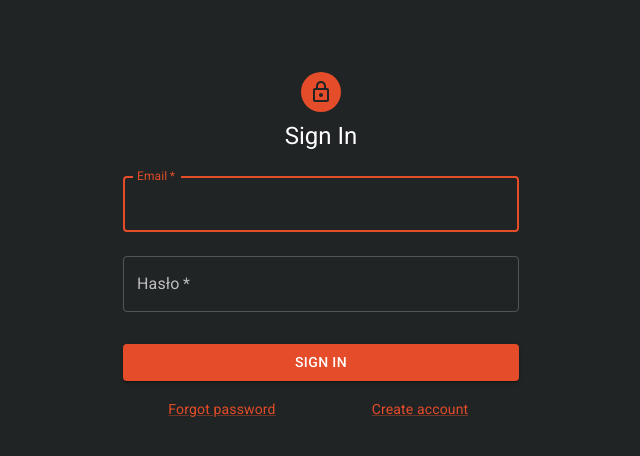
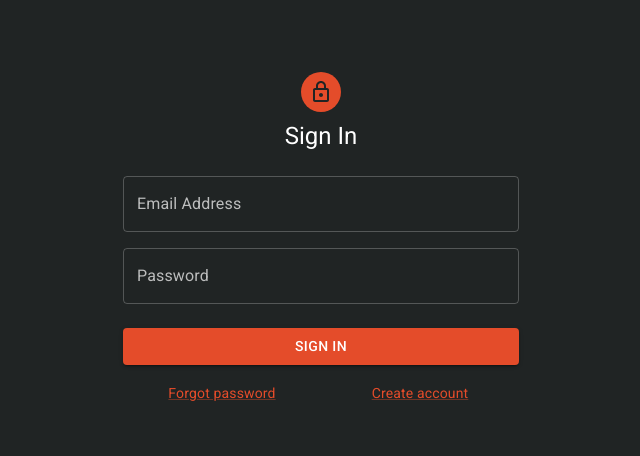
Before and after one commit to JustDunia/ShooterLink, a React (Vite) app in the folder ShooterLink.Web/: page /login in a window 1280 px wide. Shown: the top 456 px of the page, without its empty margins (319-959 px from the left). Built offline with nearby package versions, Linux system fonts and the light colour scheme.

Commit message:
form validation

```diff
--- a/ShooterLink.Web/index.html
+++ b/ShooterLink.Web/index.html
@@ -5,6 +5,7 @@
 		<link rel="icon" type="image/png" href="/target-icon-red.png" />
 		<meta name="viewport" content="width=device-width, initial-scale=1.0" />
 		<title>ShooterLink</title>
+		<link href="./src/index.css" rel="stylesheet" />
 	</head>
 	<body>
 		<div id="root"></div>
--- a/ShooterLink.Web/package.json
+++ b/ShooterLink.Web/package.json
@@ -20,6 +20,7 @@
     "axios": "^1.6.7",
     "react": "^18.2.0",
     "react-dom": "^18.2.0",
+    "react-hook-form": "^7.51.1",
     "react-redux": "^9.1.0",
     "react-router-dom": "^6.22.3",
     "redux-persist": "^6.0.0"
--- /dev/null
+++ b/ShooterLink.Web/src/index.css
@@ -0,0 +1,7 @@
+/* reset auto-complete background in chrome */
+input:-webkit-autofill,
+textarea:-webkit-autofill,
+select:-webkit-autofill {
+	-webkit-box-shadow: 0 0 0 1000px #202424 inset !important;
+	-webkit-text-fill-color: white !important;
+}
--- a/ShooterLink.Web/src/pages/Login.jsx
+++ b/ShooterLink.Web/src/pages/Login.jsx
@@ -10,9 +10,16 @@ import Typography from '@mui/material/Typography'
 import Container from '@mui/material/Container'
 import axios from 'axios'
 import { Link as RouterLink } from 'react-router-dom'
+import { useForm } from 'react-hook-form'
 
 export default function Login() {
-	const handleSubmit = async event => {
+	const {
+		register,
+		handleSubmit,
+		formState: { errors },
+	} = useForm()
+
+	const submit = async event => {
 		event.preventDefault()
 		const data = new FormData(event.currentTarget)
 		const userData = {
@@ -38,31 +45,41 @@ export default function Login() {
 				<Typography component='h1' variant='h5'>
 					Sign In
 				</Typography>
-				<Box component='form' onSubmit={handleSubmit} sx={{ mt: 1 }}>
+				<Box component='form' onSubmit={handleSubmit(submit)} noValidate sx={{ mt: 3 }}>
+					<Grid container spacing={2}>
+						<Grid item xs={12}>
 							<TextField
-						margin='normal'
-						required
 								fullWidth
 								id='email'
-						label='Email'
+								label='Email Address'
 								name='email'
 								autoComplete='email'
-						autoFocus
+								{...register('email', {
+									required: true,
+									pattern: /^[\w-\.]+@([\w-]+\.)+[\w-]{2,4}$/g,
+								})}
+								error={errors.email ? true : false}
+								helperText={
+									errors.email &&
+									(errors.email.type === 'required'
+										? 'Email name is required'
+										: 'Provide valid email address')
+								}
 							/>
+						</Grid>
+						<Grid item xs={12}>
 							<TextField
-						margin='normal'
-						required
 								fullWidth
 								name='password'
-						label='Hasło'
+								label='Password'
 								type='password'
 								id='password'
-						autoComplete='current-password'
+								{...register('password', { required: 'Password is required' })}
+								error={errors.password ? true : false}
+								helperText={errors.password && errors.password.message}
 							/>
-					{/* <FormControlLabel
-						control={<Checkbox value='remember' color='primary' />}
-						label='Zapamiętaj'
-					/> */}
+						</Grid>
+					</Grid>
 					<Button type='submit' fullWidth variant='contained' sx={{ mt: 3, mb: 2 }}>
 						Sign In
 					</Button>
--- a/ShooterLink.Web/src/pages/Register.jsx
+++ b/ShooterLink.Web/src/pages/Register.jsx
@@ -10,12 +10,23 @@ import Typography from '@mui/material/Typography'
 import Container from '@mui/material/Container'
 import { Link as RouterLink } from 'react-router-dom'
 import { useDispatch } from 'react-redux'
-import { register } from '../redux/auth/operations'
+import { useForm } from 'react-hook-form'
+import { useRef } from 'react'
 
 export default function Register() {
 	const dispatch = useDispatch()
 
-	const handleSubmit = event => {
+	const {
+		register,
+		handleSubmit,
+		watch,
+		formState: { errors },
+	} = useForm()
+
+	const password = useRef({})
+	password.current = watch('password', '')
+
+	const submit = event => {
 		event.preventDefault()
 		const data = new FormData(event.currentTarget)
 		const userData = {
@@ -37,64 +48,102 @@ export default function Register() {
 					alignItems: 'center',
 				}}
 			>
+				{errors.firstName && <span>This field is required</span>}
 				<Avatar sx={{ m: 1, bgcolor: 'primary.main' }}>
 					<LockOutlinedIcon />
 				</Avatar>
 				<Typography component='h1' variant='h5'>
 					Sign up
 				</Typography>
-				<Box component='form' onSubmit={handleSubmit} sx={{ mt: 3 }}>
+				<Box component='form' onSubmit={handleSubmit(submit)} noValidate sx={{ mt: 3 }}>
 					<Grid container spacing={2}>
 						<Grid item xs={12} sm={6}>
 							<TextField
 								autoComplete='given-name'
 								name='firstName'
-								required
 								fullWidth
 								id='firstName'
 								label='First Name'
 								autoFocus
+								{...register('firstName', { required: 'First name is required', minLength: 2 })}
+								error={errors.firstName ? true : false}
+								helperText={
+									errors.firstName &&
+									(errors.firstName.type === 'required'
+										? 'First name is required'
+										: 'Min. length is 2 characters')
+								}
 							/>
 						</Grid>
 						<Grid item xs={12} sm={6}>
 							<TextField
-								required
 								fullWidth
 								id='lastName'
 								label='Last Name'
 								name='lastName'
 								autoComplete='family-name'
+								{...register('lastName', { required: true, minLength: 2 })}
+								error={errors.lastName ? true : false}
+								helperText={
+									errors.lastName &&
+									(errors.lastName.type === 'required'
+										? 'Last name is required'
+										: 'Min. length is 2 characters')
+								}
 							/>
 						</Grid>
 						<Grid item xs={12}>
 							<TextField
-								required
 								fullWidth
 								id='email'
 								label='Email Address'
 								name='email'
 								autoComplete='email'
+								{...register('email', {
+									required: true,
+									pattern: /^[\w-\.]+@([\w-]+\.)+[\w-]{2,4}$/g,
+								})}
+								error={errors.email ? true : false}
+								helperText={
+									errors.email &&
+									(errors.email.type === 'required'
+										? 'Email name is required'
+										: 'Provide valid email address')
+								}
 							/>
 						</Grid>
 						<Grid item xs={12}>
 							<TextField
-								required
 								fullWidth
 								name='password'
 								label='Password'
 								type='password'
 								id='password'
 								autoComplete='new-password'
+								{...register('password', { required: true, minLength: 8 })}
+								error={errors.password ? true : false}
+								helperText={
+									errors.password &&
+									(errors.password.type === 'required'
+										? 'Password is required'
+										: 'Min. length is 8 characters')
+								}
 							/>
 						</Grid>
 						<Grid item xs={12}>
 							<TextField
-								required
 								fullWidth
-								name='repeat-password'
+								name='repeatPassword'
 								label='Reapeat password'
 								type='password'
-								id='repeat-password'
+								id='repeatPassword'
+								{...register('repeatPassword', {
+									required: 'Password confirmation is required',
+									validate: fieldValue =>
+										fieldValue === password.current || 'Provided passwords are different',
+								})}
+								error={errors.repeatPassword ? true : false}
+								helperText={errors.repeatPassword && errors.repeatPassword.message}
 							/>
 						</Grid>
 					</Grid>
```
Also changed, not shown: 1 other file (tests, documents, lock files or other folders). Lines whose indentation alone changed are shown as unchanged.
